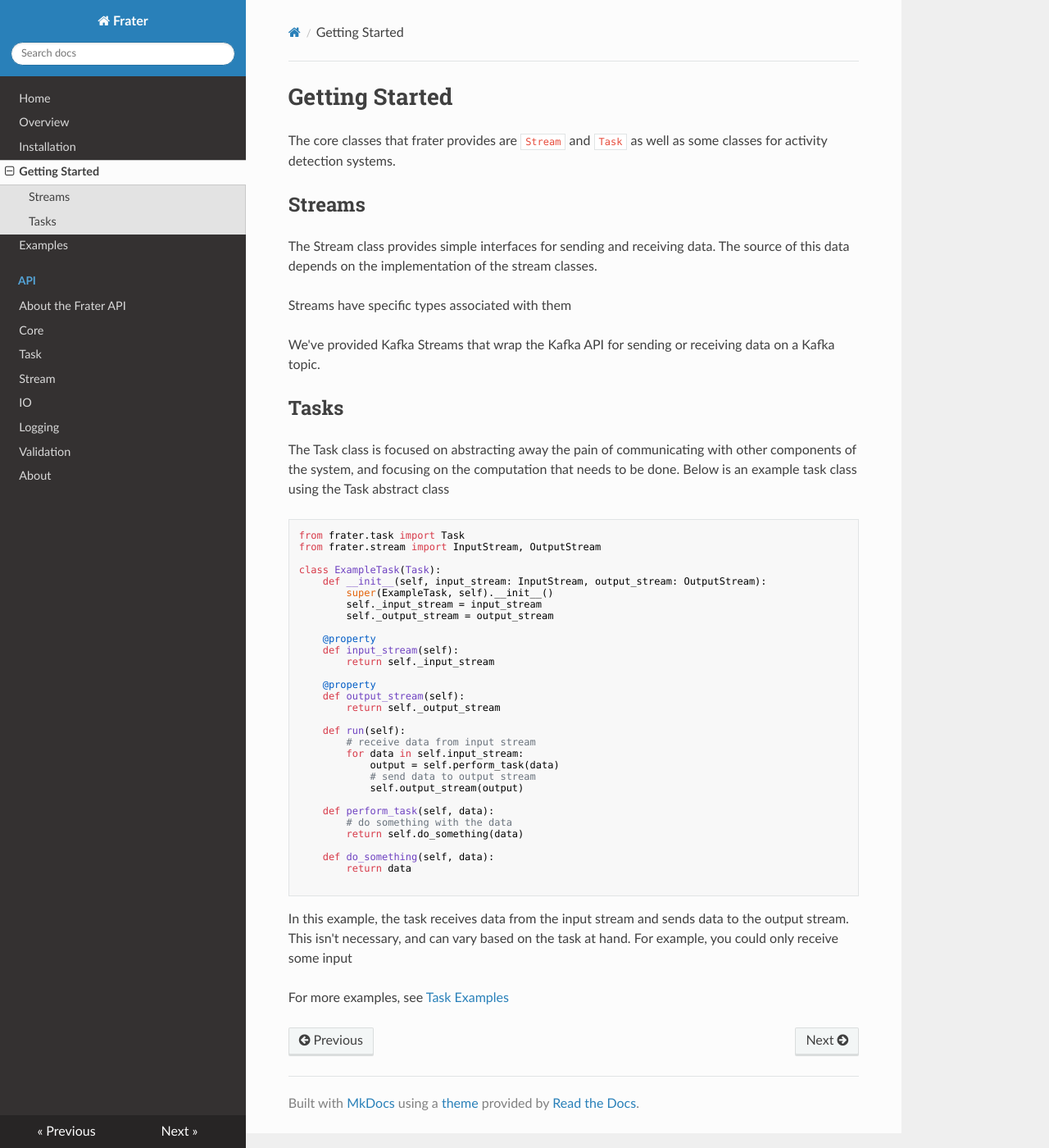
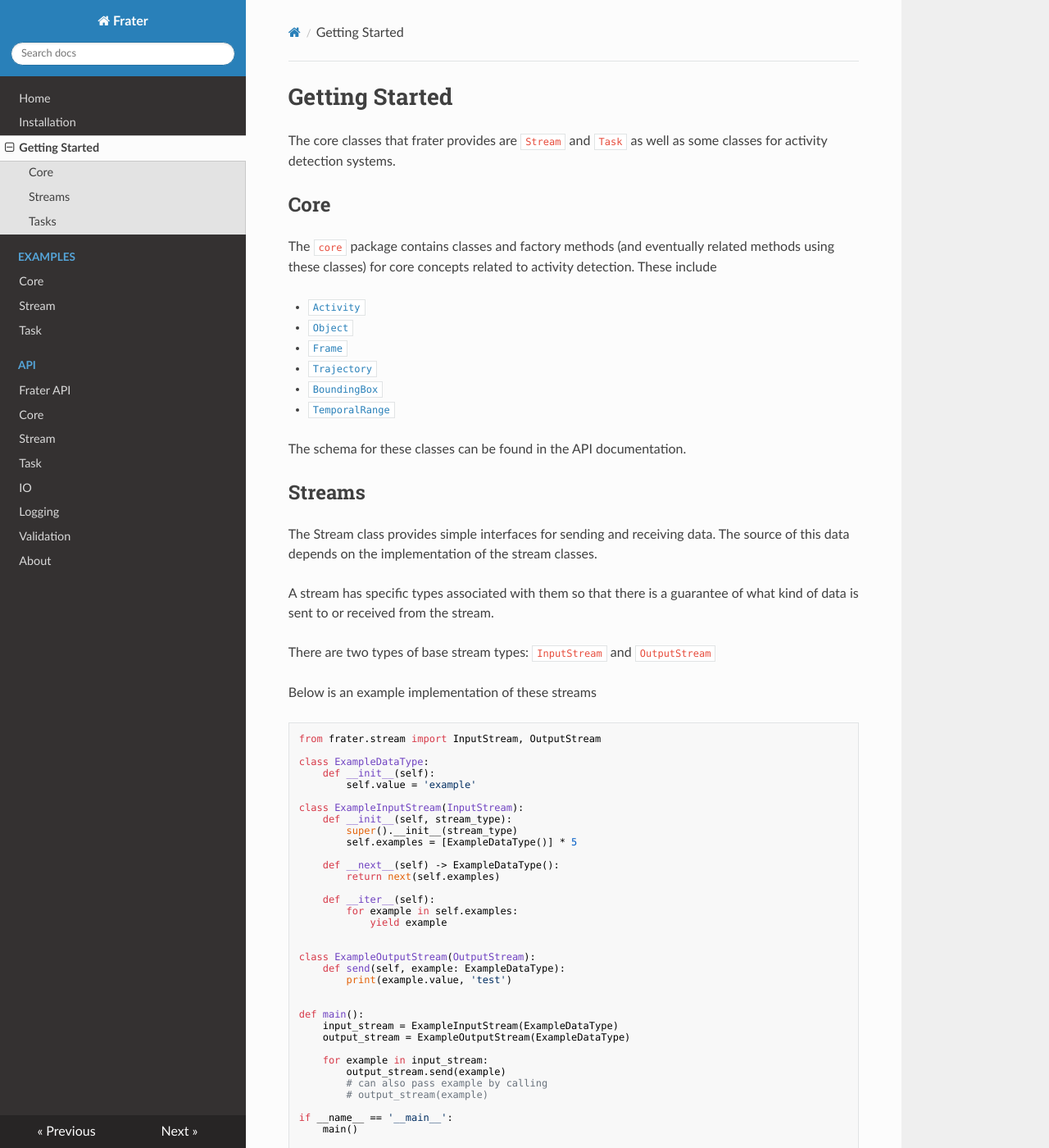
Before and after one commit to Frater-SDK/frater, an MkDocs documentation site: the page built from docs/getting_started.md, in a window 1280 px wide and 1400 px high. Shown: the whole window at 82% size. Built offline with MkDocs 1.6.1, drawn with Linux system fonts in a browser that asks for light colours; nearby versions of some CDN libraries; some of the changed text lies outside the part shown.

Commit message:
updated docs

````diff
--- a/docs/getting_started.md
+++ b/docs/getting_started.md
@@ -3,13 +3,82 @@
 The core classes that frater provides are `Stream` and `Task` as well as
 some classes for activity detection systems.
 
+## Core
+The `core` package contains classes and factory methods (and eventually related methods using these classes) for
+core concepts related to activity detection. These include
+
+- [`Activity`](api/core.md#fratercoreactivity)
+- [`Object`](api/core.md#fratercoreobject)
+- [`Frame`](api/core.md#fratercoreframe)
+- [`Trajectory`](api/core.md#fratercoretrajectory)
+- [`BoundingBox`](api/core.md#fratercorebounding_box)
+- [`TemporalRange`](api/core.md#fratercoretemporal_range)
+
+The schema for these classes can be found in the API documentation.
+
 ## Streams
 The Stream class provides simple interfaces for sending and receiving data. The source of this data
 depends on the implementation of the stream classes.
 
-Streams have specific types associated with them
+A stream has specific types associated with them so that there is a guarantee of what kind of data is
+sent to or received from the stream.
 
-We've provided Kafka Streams that wrap the Kafka API for sending or receiving data on a Kafka topic.
+There are two types of base stream types: `InputStream` and `OutputStream`
+
+Below is an example implementation of these streams
+
+```python
+from frater.stream import InputStream, OutputStream
+
+class ExampleDataType:
+    def __init__(self):
+        self.value = 'example'
+
+class ExampleInputStream(InputStream):
+    def __init__(self, stream_type):
+        super().__init__(stream_type)
+        self.examples = [ExampleDataType()] * 5
+
+    def __next__(self) -> ExampleDataType():
+        return next(self.examples)
+
+    def __iter__(self):
+        for example in self.examples:
+            yield example
+
+
+class ExampleOutputStream(OutputStream):
+    def send(self, example: ExampleDataType):
+        print(example.value, 'test')
+
+
+def main():
+    input_stream = ExampleInputStream(ExampleDataType)
+    output_stream = ExampleOutputStream(ExampleDataType)
+
+    for example in input_stream:
+        output_stream.send(example)
+        # can also pass example by calling
+        # output_stream(example)
+
+if __name__ == '__main__':
+    main()
+
+```
+**Output**
+
+```text
+example test
+example test
+example test
+example test
+example test
+```
+
+We've also provided Kafka Streams which are fully implemented streams that wrap the Kafka API for
+sending or receiving data on a Kafka topic. This is the default method of communication between
+components for the Frater system.
+
 ## Tasks
 
 The Task class is focused on abstracting away the pain of communicating with other components of
@@ -22,7 +91,7 @@ from frater.stream import InputStream, OutputStream
 
 class ExampleTask(Task):
     def __init__(self, input_stream: InputStream, output_stream: OutputStream):
-        super(ExampleTask, self).__init__()
+        super(ExampleTask, self).__init__(input_stream.stream_type, output_stream.stream_type)
         self._input_stream = input_stream
         self._output_stream = output_stream
 
@@ -53,4 +122,4 @@ class ExampleTask(Task):
 In this example, the task receives data from the input stream and sends data to the output stream.
 This isn't necessary, and can vary based on the task at hand. For example, you could only receive some input
 
-For more examples, see [Task Examples](examples.md#task)
+For more examples, see [Task Examples](examples/task.md)
--- a/mkdocs.yml
+++ b/mkdocs.yml
@@ -1,18 +1,21 @@
 site_name: Frater
 nav:
-    - Home: index.md
-    - Overview: overview.md
-    - Installation: install.md
-    - Getting Started: getting_started.md
-    - Examples: examples.md
-    - API:
-      - About the Frater API: api/api.md
+  - Home: index.md
+  - Installation: install.md
+  - Getting Started: getting_started.md
+  - Examples:
+      - Core: examples/core.md
+      - Stream: examples/stream.md
+      - Task: examples/task.md
+
+  - API:
+      - Frater API: api/api.md
       - Core: api/core.md
+      - Stream: api/stream.md
       - Task: api/task.md
-      - Stream: api/stream.md
       - IO: api/io.md
       - Logging: api/logging.md
       - Validation: api/validation.md
-    - About: about.md
+  - About: about.md
 theme:
   name: readthedocs
````
Also changed, not shown: docs/api/api.md (+1 -0 lines), docs/api/core.md (+13 -0 lines), docs/api/io.md (+1 -0 lines), docs/api/logging.md (+1 -0 lines), docs/api/stream.md (+1 -0 lines), docs/api/task.md (+1 -0 lines), docs/api/validation.md (+1 -0 lines), docs/examples.md (deleted, +0 -3 lines), docs/index.md (+10 -5 lines), docs/examples/core.md (added), docs/examples/stream.md (added), docs/examples/task.md (added), 1 other file.
